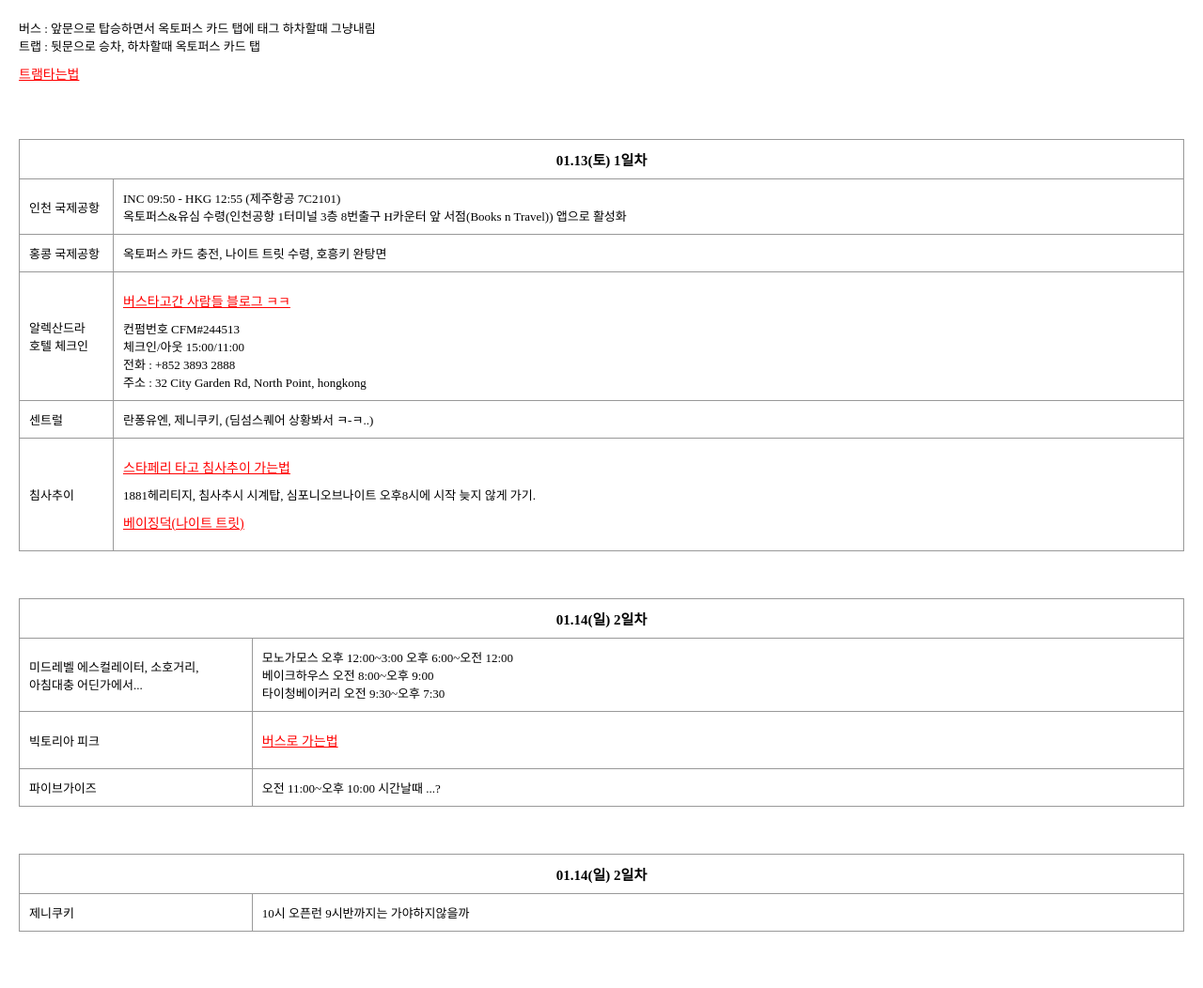
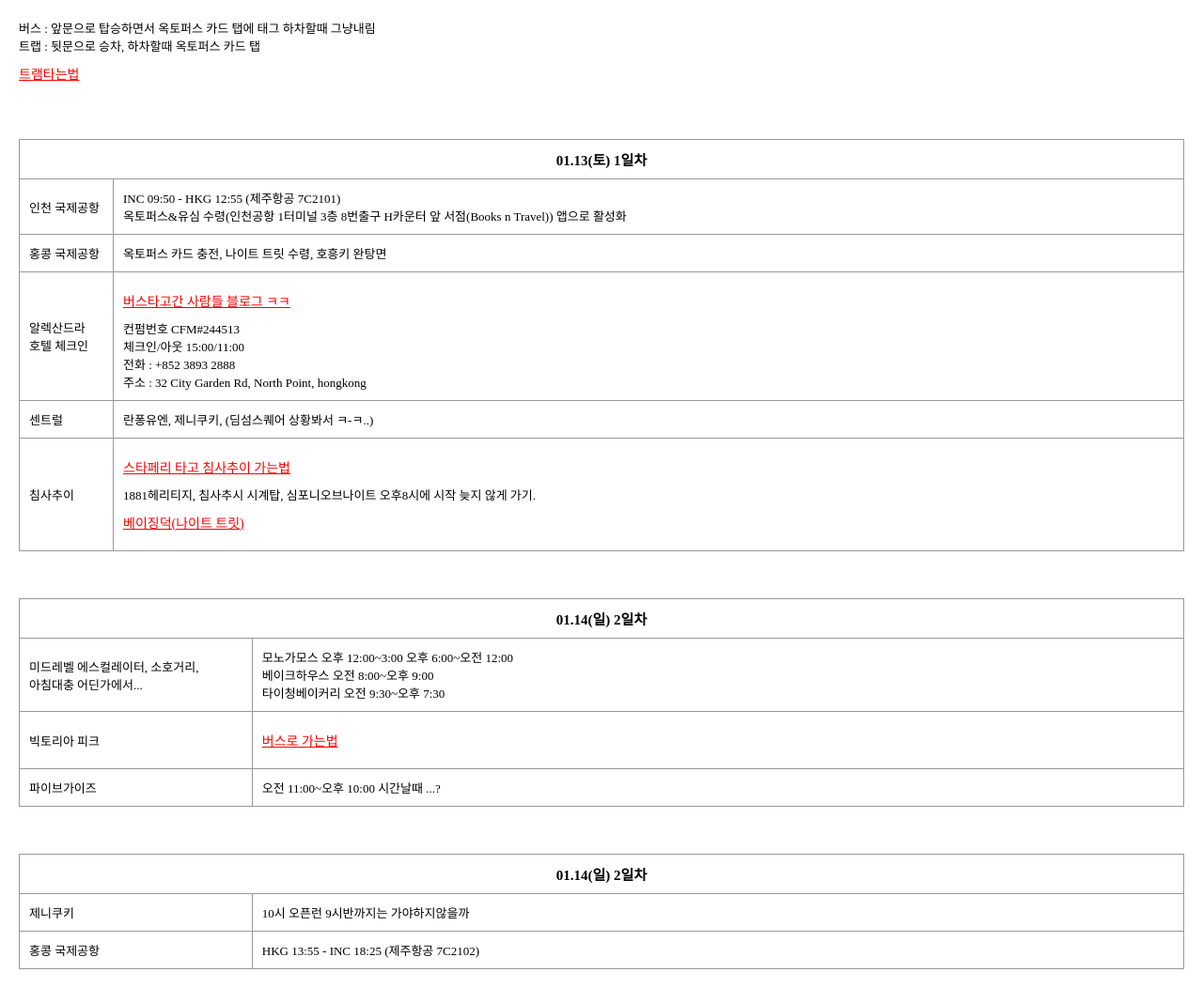
Before and after one commit to eunsun11/eunsun22.github.io, a plain HTML site: page index.html in a window 1280 px wide. Shown: the whole page at 94% size. Before the commit the page ends 1012 px from the top, so only its background shows below. Drawn offline with Linux system fonts and the light colour scheme.

Commit message:
내용추가

```diff
--- a/index.html
+++ b/index.html
@@ -95,6 +95,10 @@
                     <td>제니쿠키</td>
                     <td>10시 오픈런 9시반까지는 가야하지않을까</td>
                 </tr>
+                <tr>
+                    <td>홍콩 국제공항</td>
+                    <td>HKG 13:55 - INC 18:25 (제주항공 7C2102)</td>
+                </tr>
             </tbody>
         </table>
     </div>
```
